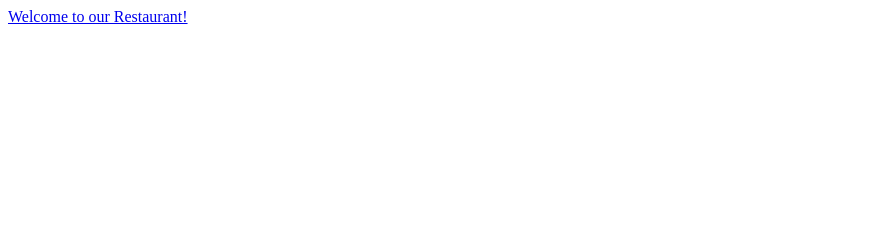
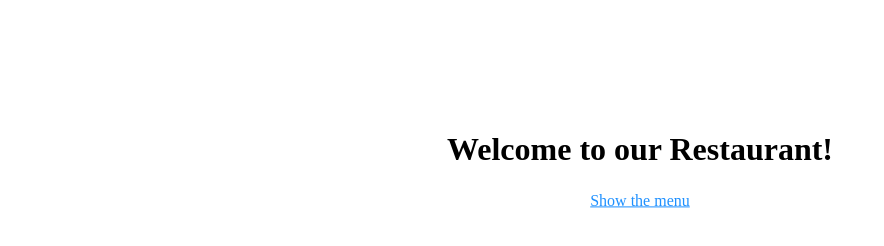
Before and after one commit to vsamokhval/assignments4-solution, a plain HTML site: page index.html in a window 1280 px wide. Shown: the whole page, without its empty margins (0-884 px from the left). Drawn offline with Linux system fonts and the light colour scheme.

Commit message:
add styling

```diff
--- a/css/styles.css
+++ b/css/styles.css
@@ -8,3 +8,22 @@
 .description {
     font-style: oblique;
 }
+
+.home {
+    position: fixed;
+    top: 20%;
+    left: 50%;
+    /* bring your own prefixes */
+    transform: translate(-50%, -50%);
+    text-align:center;
+}
+
+.home a {
+    vertical-align: middle;
+    cursor: pointer;
+    color: dodgerblue;
+}
+
+.home a:hover {
+    text-decoration: underline;
+}
--- a/src/menu-list/templates/home.template.html
+++ b/src/menu-list/templates/home.template.html
@@ -1 +1,5 @@
-<a ui-sref="categoriesList">Welcome to our Restaurant!</a>
+<div class="home">
+<h1>Welcome to our Restaurant!</h1>
+
+<a ui-sref="categoriesList">Show the menu</a>
+</div>
```
